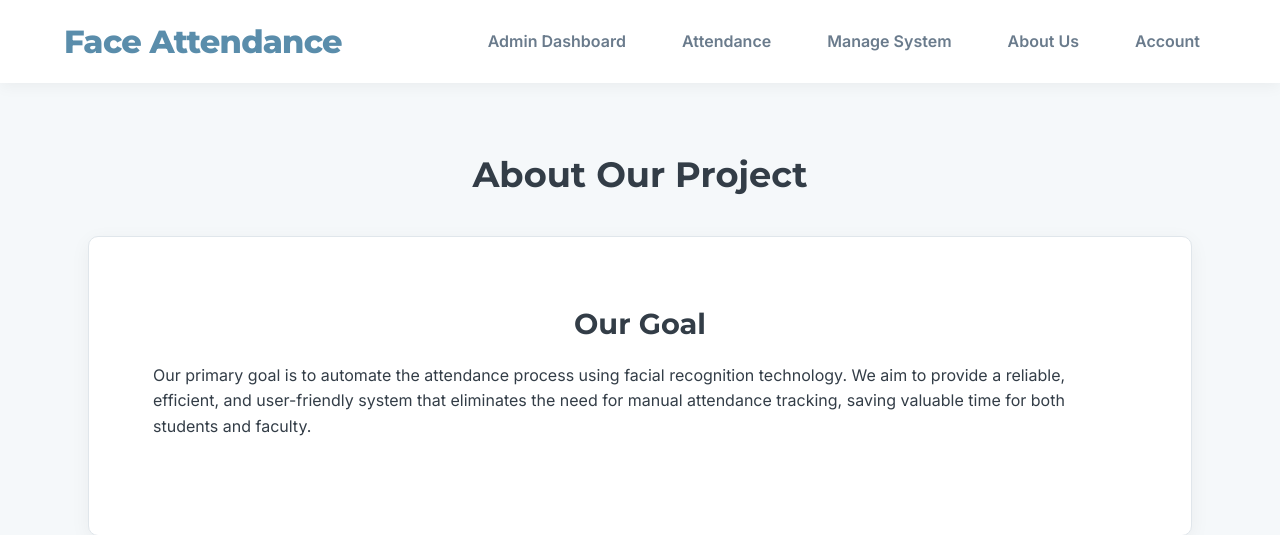
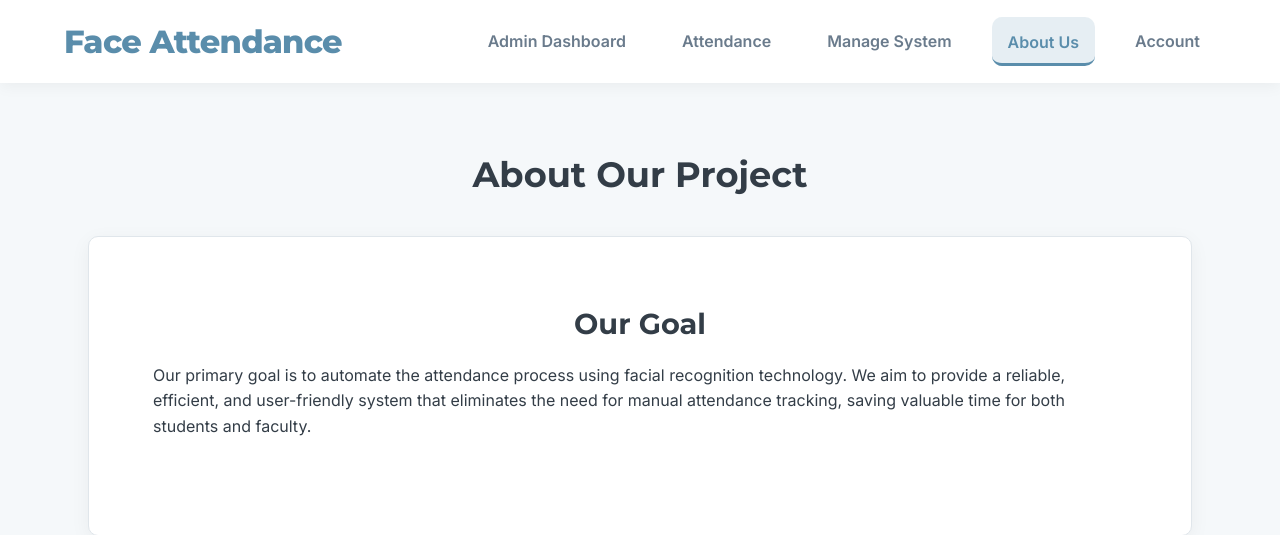
Before and after one commit to rajmodha/Face-Recognition-and-Attendance-System, a Flask app: page /about in a window 1280 px wide. Shown: the top 535 px of the page. Run offline with Flask 3, Linux system fonts and the light colour scheme; a user stored in the database is signed in.

Commit message:
add an active navbar status frontend

```diff
--- a/static/css/style.css
+++ b/static/css/style.css
@@ -952,3 +952,15 @@ main {
     border: 1px solid var(--primary-color);
     margin-left: -1px; /* Overlap the border */
 }
+
+/* --- Active Navbar Link --- */
+.nav-links li a.active, .dropdown .dropbtn.active {
+    color: var(--primary-color);
+    background-color: rgba(var(--primary-color-rgb), 0.15); /* Slightly more prominent*/
+    border-bottom: 3px solid var(--primary-color); /* Underline effect */
+    padding-bottom: 0.5rem; /* Adjust padding to make space for underline */
+}
+
+.nav-links li a.active:hover, .dropdown .dropbtn.active:hover {
+    background-color: rgba(var(--primary-color-rgb), 0.2); /* Darker on hover */
+}
--- a/templates/layout.html
+++ b/templates/layout.html
@@ -99,6 +99,30 @@
 
     <script>
         document.addEventListener('DOMContentLoaded', function() {
+            // Active Navbar Link Logic
+            const navLinks = document.querySelectorAll('.nav-links a');
+            const currentPath = window.location.pathname;
+
+            navLinks.forEach(link => {
+                // Handle special case for root path '/'
+                if (currentPath === '/' && link.getAttribute('href') === '/') {
+                    link.classList.add('active');
+                } else if (currentPath !== '/' && link.getAttribute('href') !== '/' && currentPath.startsWith(link.getAttribute('href'))) {
+                    link.classList.add('active');
+                }
+
+                // Check if the link is part of a dropdown and its child is active
+                if (link.classList.contains('active')) {
+                    let parentDropdown = link.closest('.dropdown');
+                    if (parentDropdown) {
+                        let dropbtn = parentDropdown.querySelector('.dropbtn');
+                        if (dropbtn) {
+                            dropbtn.classList.add('active');
+                        }
+                    }
+                }
+            });
+
             const regenerateLink = document.getElementById('regenerateEncodingsLink');
             const regenerateFormNav = document.getElementById('regenerateEncodingsFormNav');
             const fullPageLoadingOverlay = document.getElementById('full-page-loading-overlay');
```
